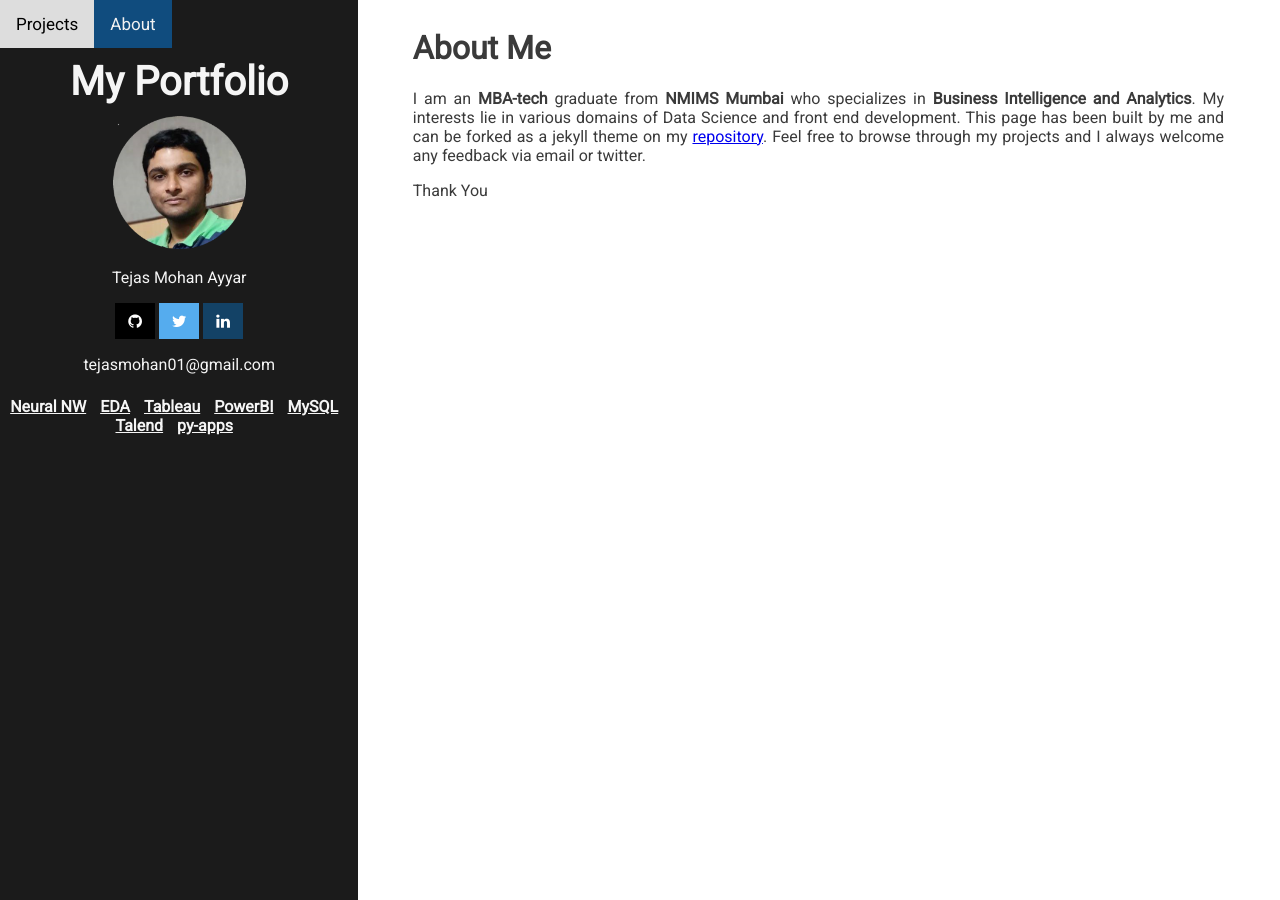
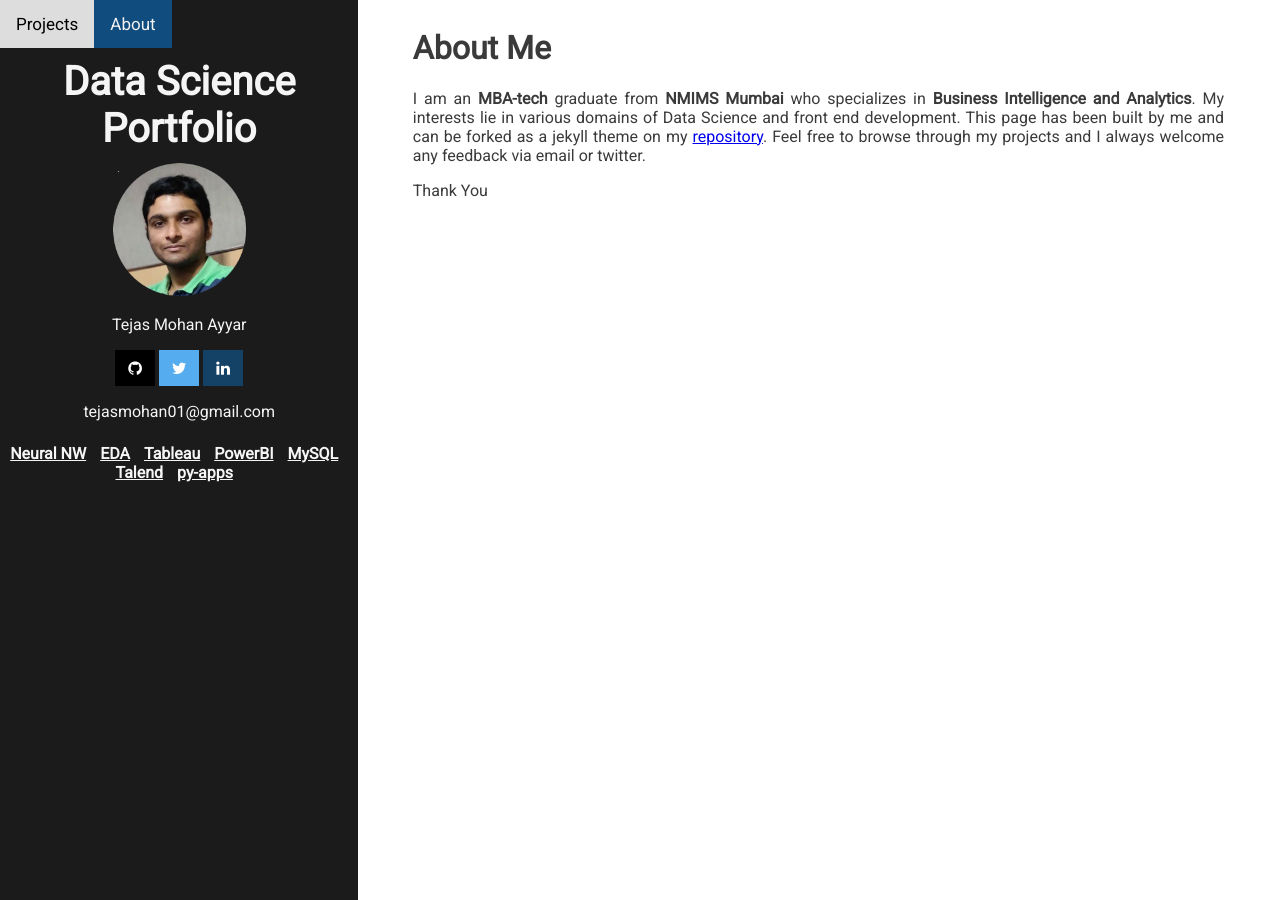
Before and after one commit to tejasmohanayyar/tejasmohanayyar.github.io, a Jekyll site: the page built from _posts/2020-07-18-about.md, in a window 1280 px wide. Built offline with Jekyll 4.4.1, drawn with Linux system fonts in a browser that asks for light colours.

Commit message:
changed site title

```diff
--- a/_config.yml
+++ b/_config.yml
@@ -19,7 +19,7 @@
 # in the templates via {{ site.myvariable }}.
 
 image: https://raw.githubusercontent.com/tejasmohanayyar/tejasmohanayyar.github.io/master/images/tejas.png
-title: My Portfolio
+title: Data Science Portfolio
 name: Tejas Mohan Ayyar
 email: tejasmohan01@gmail.com
 description: Tejas Mohan Ayyar's Data science portfolio where he has showcased all his work till date. Feel free to browse through and give him some feedback.
```
